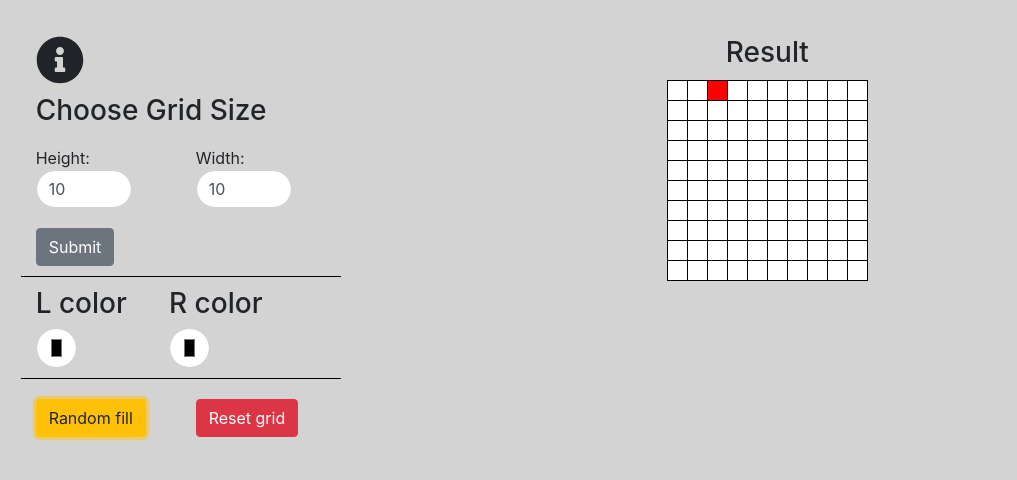
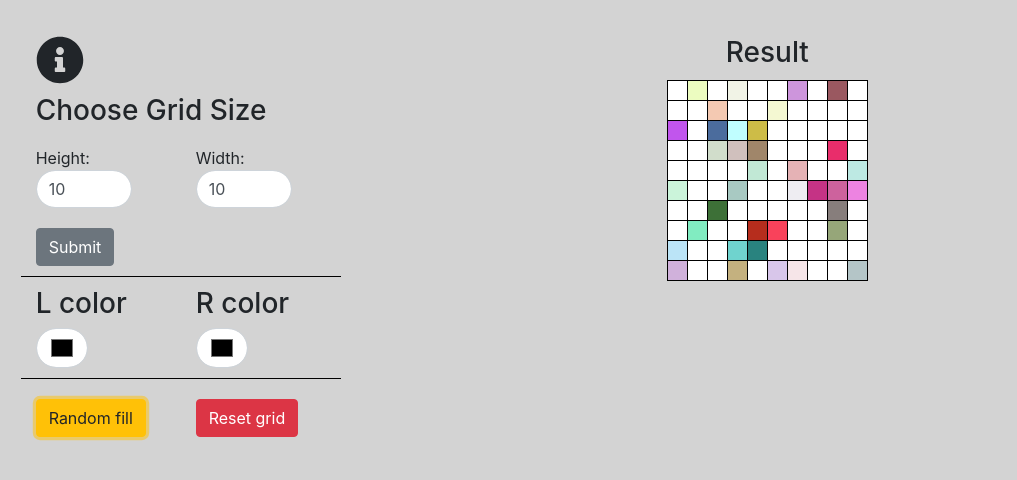
Before and after one commit to frazzaglia/pixel-art-maker, a plain HTML site: page index.html in a window 1280 px wide. Both pictures are taken after a click on the button "Random fill". Shown: the part 178-658 px from the top of the page, without its empty margins (86-1103 px from the left). Drawn offline with nearby package versions, Linux system fonts and the light colour scheme.

Commit message:
Insert random fill

```diff
--- a/designs.js
+++ b/designs.js
@@ -18,16 +18,19 @@ function random_rgba() {
   return 'rgba(' + o(r() * s) + ',' + o(r() * s) + ',' + o(r() * s) + ',' + r().toFixed(1) + ')';
 }
 
-function random_fill(){
-  // if (typeof myVar != 'undefined')
+function random_number(max, min) {
+  return Math.floor(Math.random() * (max - min)) + min;
+}
+
+function random_fill() {
   const rowsNumber = pixel_table[0].rows.length;
   const columnsNumber = pixel_table[0].rows[0].cells.length;
-
-  // pixel_table[0].rows[0].cells[0].style.backgroundColor = 'red';
-
-
-  pixel_table.children()[0].cells[2].style.backgroundColor = "red";
-
+  let random_cells_to_fill = (rowsNumber*columnsNumber)/2;
+  for (let i = 0; i < random_cells_to_fill; i++) {
+    let random_row_number = random_number(0, rowsNumber);
+    let random_col_number = random_number(0, columnsNumber);
+    pixel_table.children()[random_row_number].cells[random_col_number].style.backgroundColor = random_rgba();
+  }
 }
 
 function fillCellWithColor(element, color) {
@@ -37,9 +40,9 @@ function fillCellWithColor(element, color) {
 function makeGrid() {
   const table_height = $("#table_height").val();
   const table_width = $("#table_width").val();
-  for(let i = 0; i < table_height; i++) {
+  for (let i = 0; i < table_height; i++) {
     const row = pixel_table.append("<tr></tr>");
-    for(let j = 0; j < table_width; j++) {
+    for (let j = 0; j < table_width; j++) {
       const cell = $("tr")
         .last()
         .append("<td></td>");
@@ -57,7 +60,7 @@ function makeGrid() {
   });
 
   $("td").mousedown(function(e) {
-    switch(e.which) {
+    switch (e.which) {
       case 1:
         // //left Click
         let colorLeft = $("#colorPickerLeft").val();
@@ -70,7 +73,6 @@ function makeGrid() {
     }
     return true;
   });
-
 }
 
 $("document").ready(function() {
--- a/index.html
+++ b/index.html
@@ -40,11 +40,11 @@
             </div>
           </div>
           <div class="row borderbottom">
-            <div class="col-5">
+            <div class="col-6">
               <h3>L color</h3>
               <input class="form-control colorpicker" type="color" id="colorPickerLeft">
             </div>
-            <div class="col-5">
+            <div class="col-6">
               <h3>R color</h3>
               <input class="form-control colorpicker" type="color" id="colorPickerRight">
             </div>
@@ -85,6 +85,7 @@
           <li> Select left click mouse color </li>
           <li> Select right click mouse color </li>
           <li> Reset to original table with reset button </li>
+          <li> Fill table with random colour with random fill button </li>
         </ul>
         Tricks
         <ul>
```
Also changed, not shown: styles.css (+1 -6 lines).
